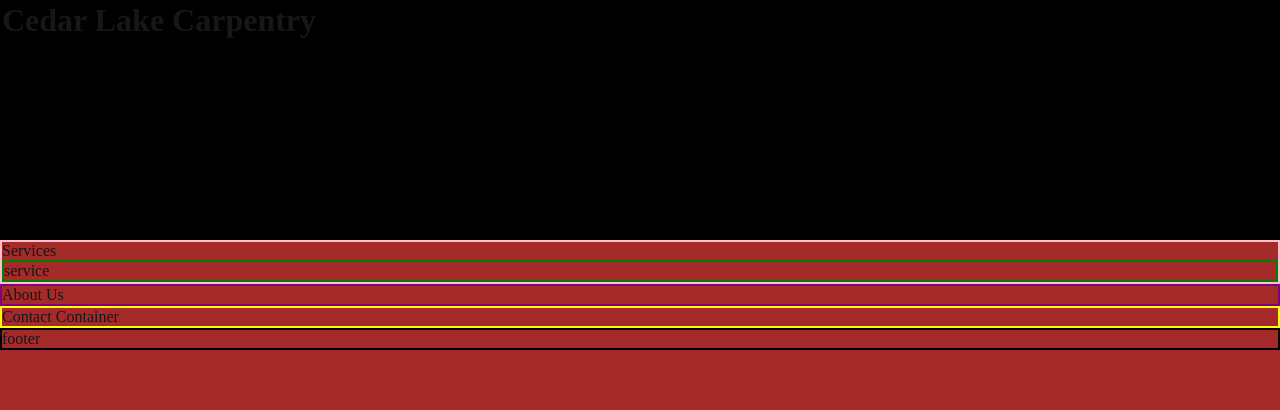
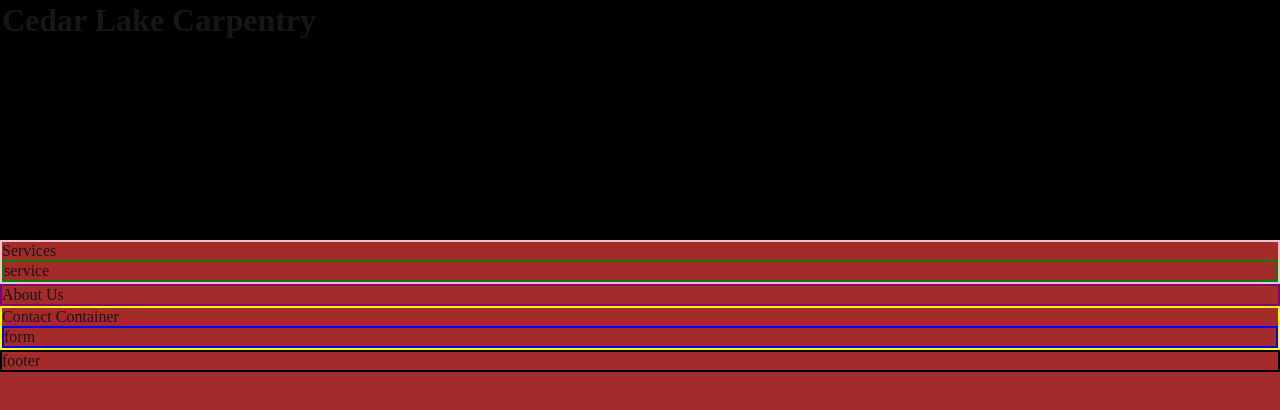
Before and after one commit to codiemaureen/CedarLakeCarpentry_V2, a Next.js app: page / in a window 1280 px wide. Shown: the top 410 px of the page. Built offline with nearby package versions, Linux system fonts and the light colour scheme.

Commit message:
Adding contact form

```diff
--- a/src/app/component/ContactContainer.jsx
+++ b/src/app/component/ContactContainer.jsx
@@ -1,9 +1,11 @@
 import style from '../component/ContactContainer.module.css';
+import ContactForm from './ContactForm';
 
 const ContactContainer = () => {
   return (
     <div className={style.contactContainer}>
       <p>Contact Container</p>
+      <ContactForm />
     </div>
   )
 }
--- /dev/null
+++ b/src/app/component/ContactForm.jsx
@@ -0,0 +1,11 @@
+import style from '../component/ContactForm.module.css';
+
+const ContactForm = () => {
+  return (
+    <div className={style.contactFormContainer}>
+      <p>form</p>
+    </div>
+  )
+}
+
+export default ContactForm
--- /dev/null
+++ b/src/app/component/ContactForm.module.css
@@ -0,0 +1,3 @@
+.contactFormContainer{
+ border: 2px solid blue;
+}
```
